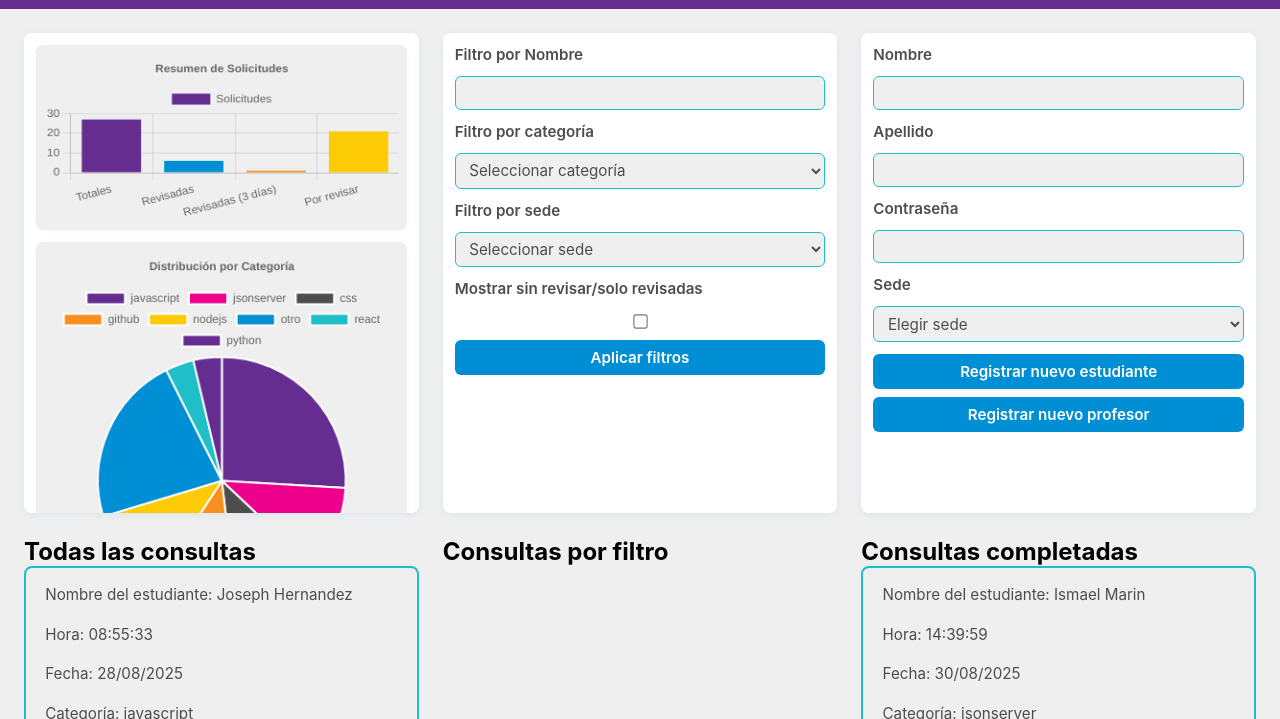
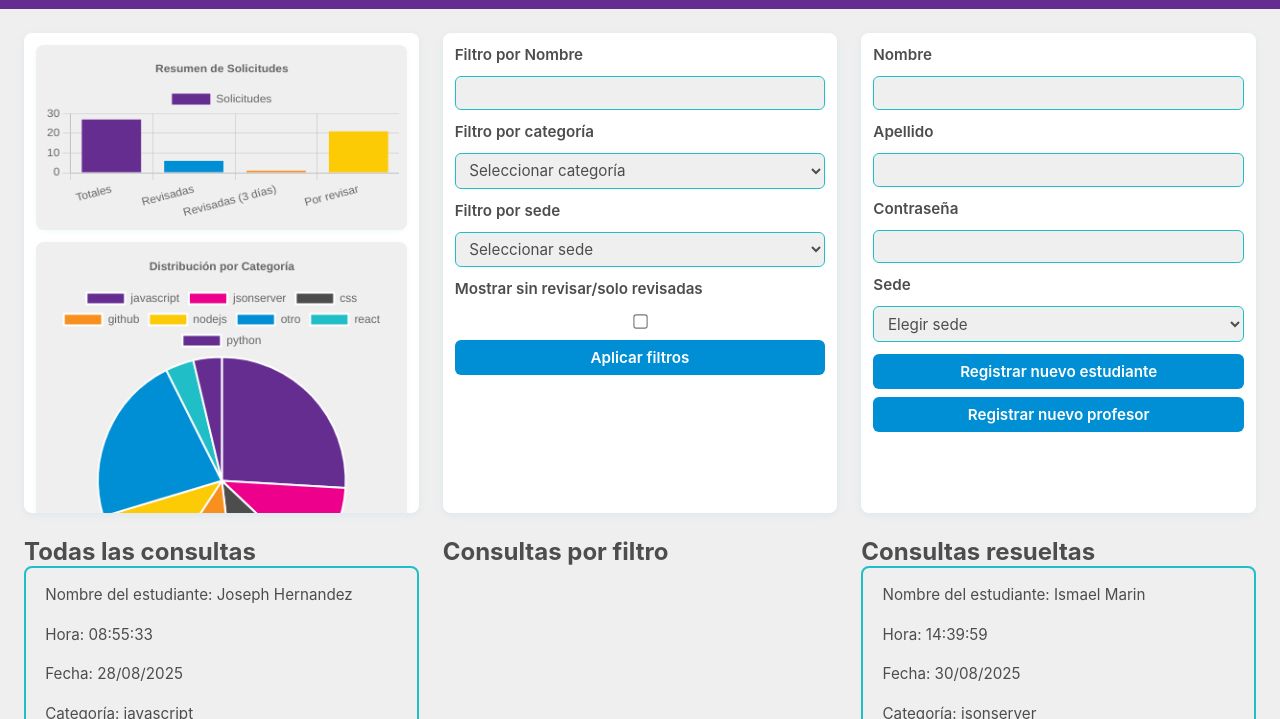
Before and after one commit to IsmaelM1303/Sistema-de-Tiquetes-para-Solicitud-de-Asistencia-en-Clase, a website with bundled scripts: page public/pages/estadisticas.html in a window 1280 px wide. Shown: the part 81-800 px from the top of the page. Built offline with nearby package versions, Linux system fonts and the light colour scheme; data requests are answered from the project's data file.

Commit message:
Versión 1.1.2

```diff
--- a/public/CSS/estadisticas.css
+++ b/public/CSS/estadisticas.css
@@ -26,6 +26,10 @@ body {
         "main";
     height: 100vh;
     overflow: hidden;
+}
+
+h2{
+    color: var(--gris-oscuro);
 }
 
 header {
--- a/public/JS/estadisticas/mainEstadisticas.js
+++ b/public/JS/estadisticas/mainEstadisticas.js
@@ -55,7 +55,7 @@ export async function actualizarLista() {
         contenedorTodas.innerHTML = ""
         texto("contenedorTodas", "Todas las consultas")
         texto("contenedorFiltro", "Consultas por filtro")
-        texto("contenedorCompletas", "Consultas completadas")
+        texto("contenedorCompletas", "Consultas resueltas")
         consultas.forEach(consulta => {
             crearMostrarConsulta(consulta, "contenedorTodas")
         })
```
Also changed, not shown: README.md.
